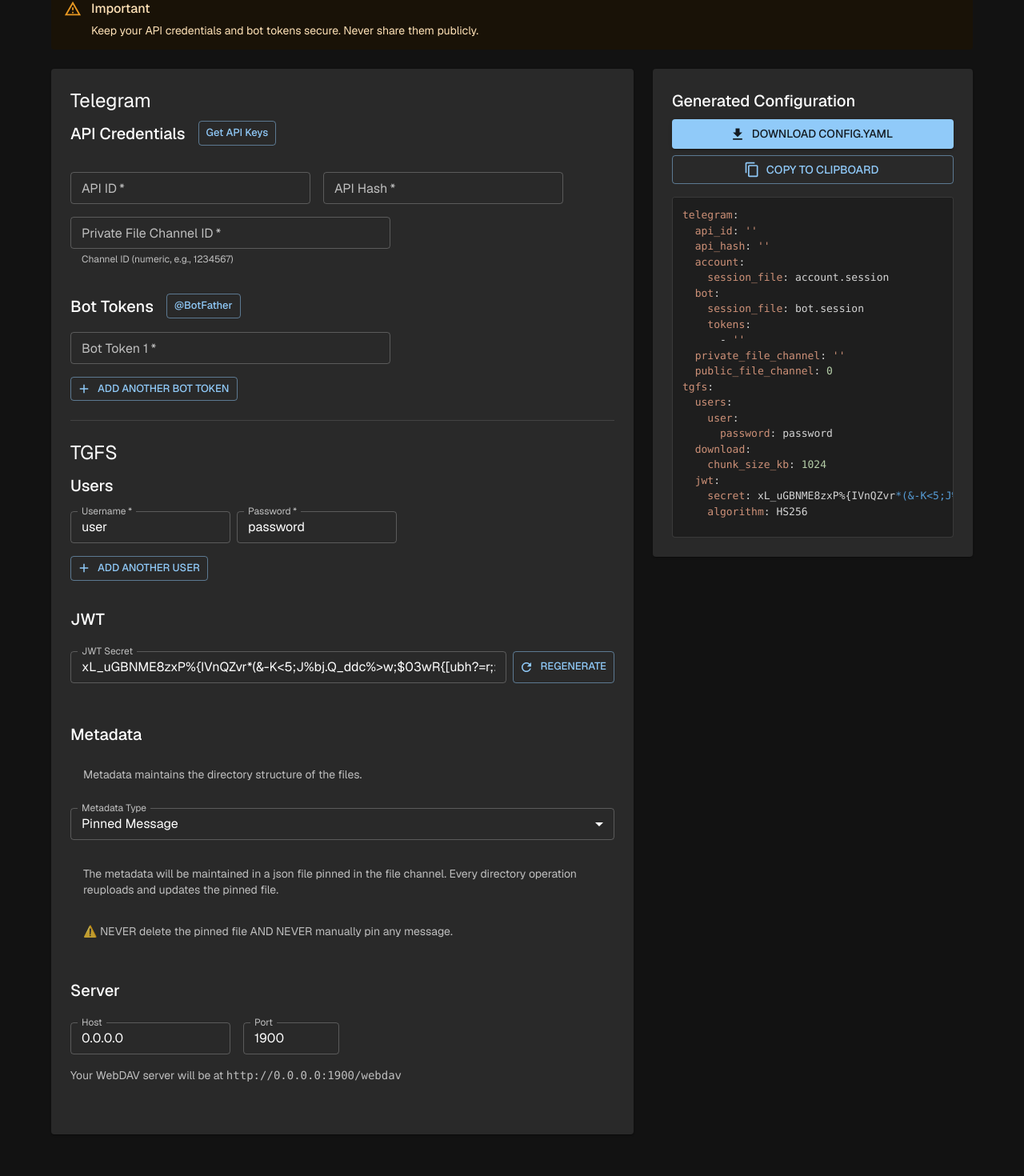
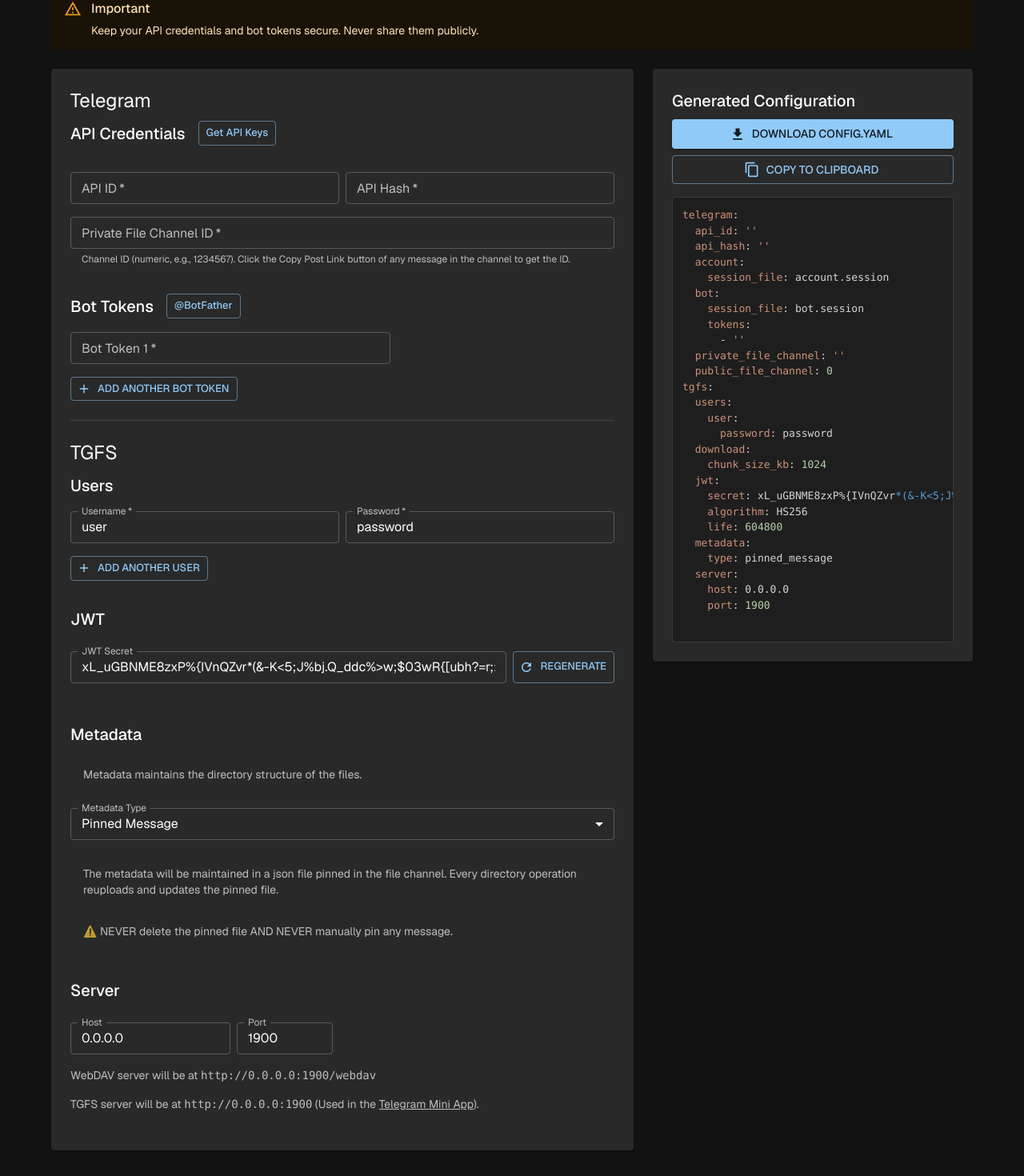
Before and after one commit to TheodoreKrypton/tgfs, a Next.js app in the folder tgfs-gh-pages/: page /tgfs/config-generator in a window 1280 px wide. Shown: the part 182-1652 px from the top of the page at 80% size. Built offline with nearby package versions, Linux system fonts and the light colour scheme.

Commit message:
improve config generator

```diff
--- a/tgfs-gh-pages/app/config-generator/components/FieldRow.tsx
+++ b/tgfs-gh-pages/app/config-generator/components/FieldRow.tsx
@@ -1,19 +1,22 @@
-import { Box } from '@mui/material';
-import { ReactNode } from 'react';
+import { Box } from "@mui/material";
+import { ReactNode } from "react";
 
 interface FieldRowProps {
   children: ReactNode;
   gap?: number;
+  justifyContent?: string;
 }
 
-export function FieldRow({ children, gap = 2 }: FieldRowProps) {
+export function FieldRow({ children, gap = 1, justifyContent }: FieldRowProps) {
   return (
-    <Box sx={{
-      display: 'flex',
-      flexWrap: 'wrap',
-      gap,
-      alignItems: 'flex-start'
-    }}>
+    <Box
+      sx={{
+        display: "flex",
+        flexWrap: "wrap",
+        gap,
+        justifyContent,
+      }}
+    >
       {children}
     </Box>
   );
--- a/tgfs-gh-pages/app/config-generator/components/UserField.tsx
+++ b/tgfs-gh-pages/app/config-generator/components/UserField.tsx
@@ -1,6 +1,6 @@
-import { Box, IconButton } from '@mui/material';
-import { Delete } from '@mui/icons-material';
-import { ConfigTextField } from './ConfigTextField';
+import { Delete } from "@mui/icons-material";
+import { Box, IconButton } from "@mui/material";
+import { ConfigTextField } from "./ConfigTextField";
 
 interface UserFieldProps {
   username: string;
@@ -17,22 +17,22 @@
   onUsernameChange,
   onPasswordChange,
   onDelete,
-  canDelete
+  canDelete,
 }: UserFieldProps) {
   return (
-    <Box sx={{ display: 'flex', alignItems: 'flex-start', gap: 1, mb: 1 }}>
+    <Box sx={{ display: "flex", alignItems: "flex-start", gap: 1, mb: 1 }}>
       <ConfigTextField
         label="Username"
         value={username}
         onChange={(e) => onUsernameChange(e.target.value)}
-        width={200}
+        style={{ flex: 1 }}
         required
       />
       <ConfigTextField
         label="Password"
         value={password}
         onChange={(e) => onPasswordChange(e.target.value)}
-        width={200}
+        style={{ flex: 1 }}
         required
       />
       {canDelete && onDelete && (
--- a/tgfs-gh-pages/app/config-generator/page.tsx
+++ b/tgfs-gh-pages/app/config-generator/page.tsx
@@ -355,13 +355,14 @@
                   Get API Keys
                 </Button>
               </Box>
-              <FieldRow>
+              <FieldRow justifyContent="space-between">
                 <ConfigTextField
                   label="API ID"
                   value={config.telegram.api_id}
                   onChange={(e) =>
                     updateConfig("telegram.api_id", e.target.value)
                   }
+                  style={{ flex: 1 }}
                   required
                 />
                 <ConfigTextField
@@ -370,6 +371,7 @@
                   onChange={(e) =>
                     updateConfig("telegram.api_hash", e.target.value)
                   }
+                  style={{ flex: 1 }}
                   required
                 />
               </FieldRow>
@@ -380,9 +382,9 @@
                 onChange={(e) =>
                   updateConfig("telegram.private_file_channel", e.target.value)
                 }
-                helperText="Channel ID (numeric, e.g., 1234567)"
+                helperText="Channel ID (numeric, e.g., 1234567). Click the Copy Post Link button of any message in the channel to get the ID."
+                style={{ width: "100%" }}
                 required
-                width={400}
               />
 
               <Box>
@@ -650,12 +652,23 @@
                   width={120}
                 />
               </FieldRow>
-              <Typography variant="body2" color="text.secondary" sx={{ mb: 2 }}>
-                Your WebDAV server will be at{" "}
+              <Typography variant="body2" color="text.secondary">
+                WebDAV server will be at{" "}
                 <code>
                   http://{config.tgfs.server.host}:{config.tgfs.server.port}
                   /webdav
                 </code>
+              </Typography>
+              <Typography variant="body2" color="text.secondary">
+                TGFS server will be at{" "}
+                <code>
+                  http://{config.tgfs.server.host}:{config.tgfs.server.port}
+                </code>{" "}
+                {"("}Used in the{" "}
+                <a href="https://theodorekrypton.github.io/tgfs/telegram-mini-app/">
+                  <u>Telegram Mini App</u>
+                </a>
+                {")"}.
               </Typography>
             </FormSection>
           </Paper>
@@ -695,8 +708,6 @@
                   customStyle={{
                     fontSize: "0.75rem",
                     margin: 0,
-                    maxHeight: "400px",
-                    overflow: "auto",
                   }}
                 >
                   {generateYaml()}
--- a/tgfs-gh-pages/app/telegram-mini-app/page.tsx
+++ b/tgfs-gh-pages/app/telegram-mini-app/page.tsx
@@ -190,7 +190,7 @@
           !formData.tgfsUrl.startsWith("https://")
         ) {
           potentialReason =
-            "WebDAV URL must start with https:// when using secure connections.";
+            "URL must start with https:// when using secure connections.";
         }
         setError(
           `The URL is not a TGFS server, or is not reachable. ${potentialReason}`
@@ -405,14 +405,10 @@
               component="h1"
               gutterBottom
               sx={{ display: "flex", alignItems: "center", gap: 1 }}
+              mb={3}
             >
               <Login sx={{ color: "text.primary" }} />
-              TGFS WebDAV Connection
-            </Typography>
-
-            <Typography variant="body1" color="text.secondary" sx={{ mb: 3 }}>
-              Connect to your TGFS WebDAV server to browse and manage files
-              stored on Telegram.
+              Login to TGFS
             </Typography>
 
             {error && (
@@ -426,7 +422,7 @@
               sx={{ display: "flex", flexDirection: "column", gap: 2 }}
             >
               <TextField
-                label="WebDAV URL"
+                label="TGFS Server URL (without /webdav suffix)"
                 value={formData.tgfsUrl}
                 onChange={handleInputChange("tgfsUrl")}
                 placeholder="localhost or your-server.com"
```
Also changed, not shown: tgfs-gh-pages/app/config-generator/components/ConfigTextField.tsx (+8 -10 lines).
